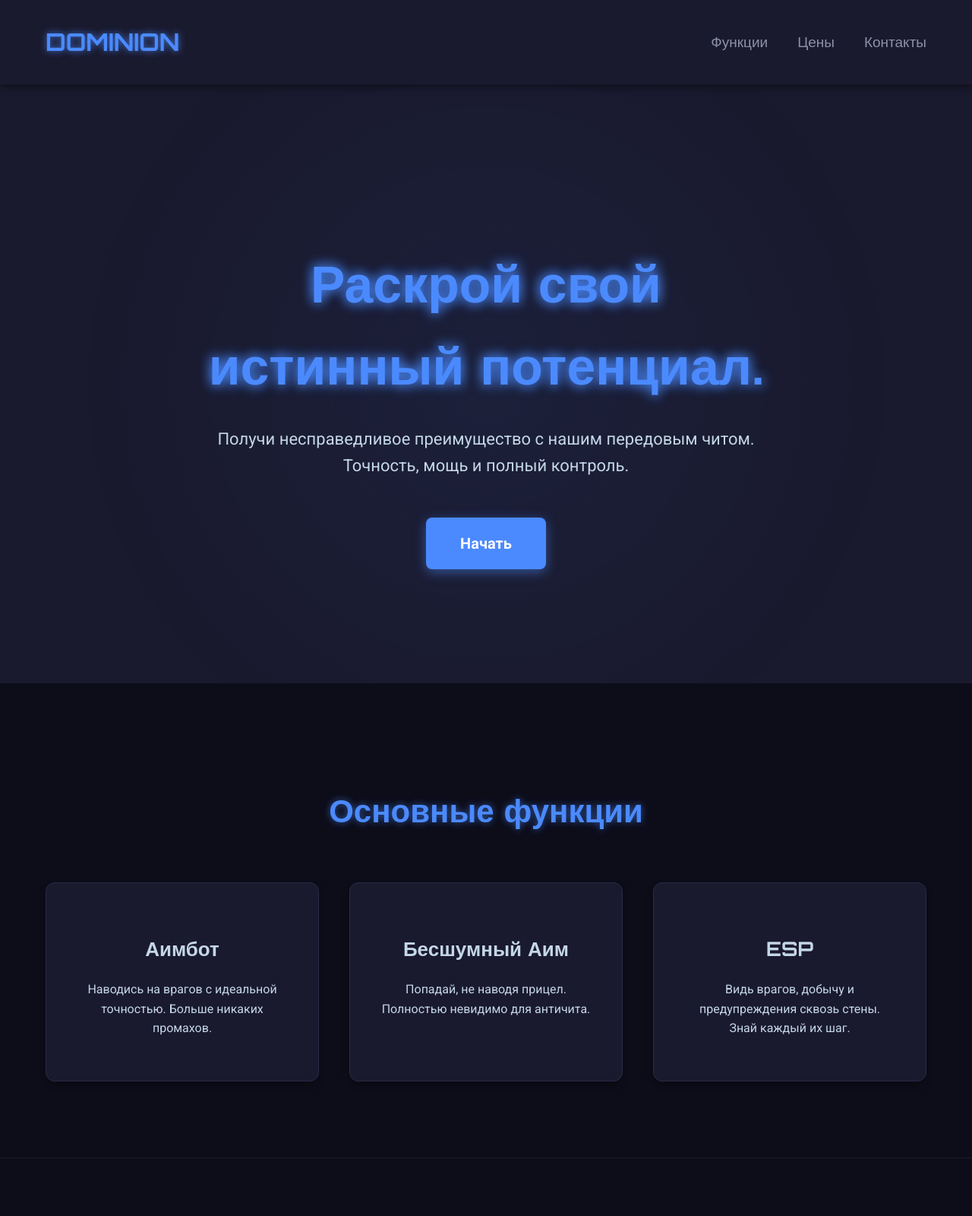
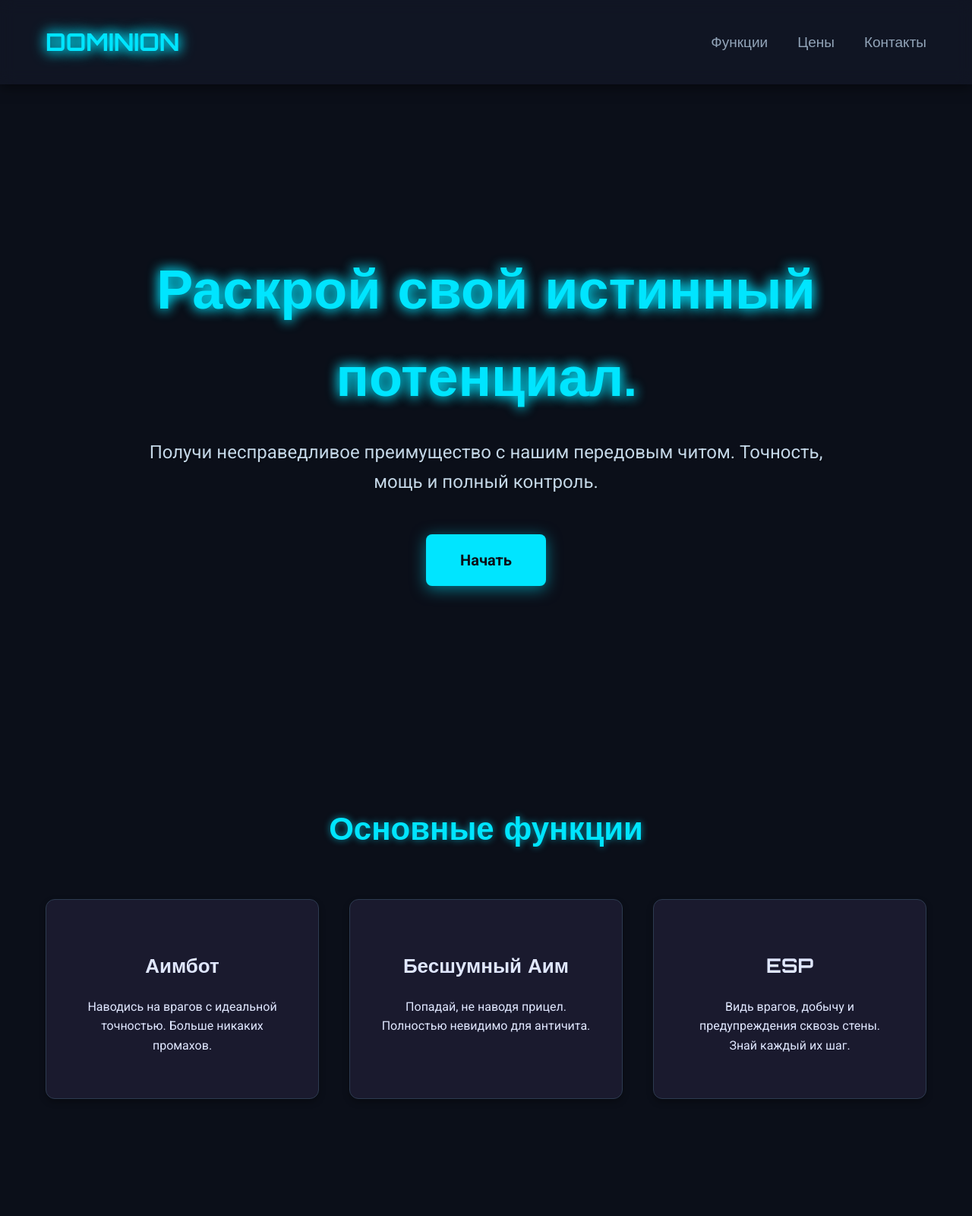
Before and after one commit to 1jxx/1jxx.github.io, a plain HTML site: page index.html in a window 1280 px wide. Shown: the top 1600 px of the page at 76% size. Drawn offline with Linux system fonts and the light colour scheme.

Commit message:
Update styles.css

```diff
--- a/styles.css
+++ b/styles.css
@@ -2,8 +2,8 @@
 
 body {
     font-family: 'Roboto', sans-serif;
-    background-color: #0d0d1a; /* Очень темный синий */
-    color: #c4d7e7; /* Светло-голубой текст */
+    background-color: #0b0f19;
+    color: #e0e7ff;
     margin: 0;
     padding: 0;
     line-height: 1.6;
@@ -15,129 +15,119 @@ body {
     justify-content: space-between;
     align-items: center;
     padding: 30px 60px;
-    background-color: #1a1a2e; /* Темный синий */
-    box-shadow: 0 4px 10px rgba(0, 0, 0, 0.4);
+    background-color: rgba(18, 23, 38, 0.8);
+    backdrop-filter: blur(10px);
+    box-shadow: 0 4px 15px rgba(0, 0, 0, 0.5);
     position: sticky;
     top: 0;
     z-index: 1000;
 }
 
 .logo {
-    font-family: 'Orbitron', sans-serif; /* Футуристичный шрифт */
+    font-family: 'Orbitron', sans-serif;
     font-size: 32px;
     font-weight: 700;
-    color: #4b8afe; /* Ярко-синий */
-    text-shadow: 0 0 10px rgba(75, 138, 254, 0.8);
+    color: #00e5ff;
+    text-shadow: 0 0 15px #00e5ff, 0 0 20px #00e5ff;
 }
 
 .nav-link {
     font-family: 'Orbitron', sans-serif;
-    color: #8c92a6; /* Серый */
+    color: #92a4b8;
     text-decoration: none;
     margin-left: 35px;
     font-size: 19px;
-    transition: color 0.3s ease-in-out;
+    transition: color 0.3s ease-in-out, text-shadow 0.3s ease-in-out;
 }
 
 .nav-link:hover {
-    color: #4b8afe;
-    text-shadow: 0 0 5px #4b8afe;
+    color: #00e5ff;
+    text-shadow: 0 0 5px #00e5ff;
 }
 
 .hero {
     display: flex;
+    flex-direction: column;
     justify-content: center;
     align-items: center;
     padding: 150px 60px;
-    background: #1a1a2e;
+    background: #0b0f19;
     text-align: center;
-    color: #e0f0ff;
+    color: #e0e7ff;
     position: relative;
     overflow: hidden;
-    animation: fadeIn 2s ease-in-out;
 }
 
-.hero::before {
-    content: '';
+.particles-js {
     position: absolute;
     top: 0;
     left: 0;
     width: 100%;
     height: 100%;
-    background: radial-gradient(circle, rgba(75, 138, 254, 0.1) 0%, rgba(26, 26, 46, 0) 70%);
-    animation: hero-pulse 8s infinite;
-}
-
-@keyframes hero-pulse {
-    0% { transform: scale(1); opacity: 0.5; }
-    50% { transform: scale(1.1); opacity: 0.7; }
-    100% { transform: scale(1); opacity: 0.5; }
-}
-
-@keyframes fadeIn {
-    from { opacity: 0; transform: translateY(20px); }
-    to { opacity: 1; transform: translateY(0); }
+    z-index: 1;
 }
 
 .hero-text {
-    max-width: 800px;
-    z-index: 10;
+    max-width: 900px;
+    z-index: 2;
+    position: relative;
 }
 
 .hero-text h1 {
     font-family: 'Orbitron', sans-serif;
-    font-size: 68px;
+    font-size: 72px;
     margin-bottom: 25px;
-    color: #4b8afe;
-    text-shadow: 0 0 15px rgba(75, 138, 254, 0.9);
+    color: #00e5ff;
+    text-shadow: 0 0 20px #00e5ff, 0 0 30px #00e5ff;
     animation: textGlow 3s infinite alternate;
 }
 
 .hero-text p {
-    font-size: 22px;
+    font-size: 24px;
     margin-bottom: 50px;
     color: #c4d7e7;
+    text-shadow: 1px 1px 2px rgba(0, 0, 0, 0.5);
 }
 
 @keyframes textGlow {
-    from { text-shadow: 0 0 10px #4b8afe; }
-    to { text-shadow: 0 0 20px #4b8afe, 0 0 30px #4b8afe; }
+    from { text-shadow: 0 0 10px #00e5ff; }
+    to { text-shadow: 0 0 20px #00e5ff, 0 0 30px #00e5ff; }
 }
 
 .btn {
     display: inline-block;
     padding: 18px 45px;
-    background-color: #4b8afe;
-    color: #fff;
+    background-color: #00e5ff;
+    color: #0b0f19;
     text-decoration: none;
     border-radius: 8px;
     font-weight: bold;
     font-size: 20px;
-    transition: background-color 0.3s ease, transform 0.2s ease;
-    box-shadow: 0 4px 15px rgba(75, 138, 254, 0.5);
+    transition: background-color 0.3s ease, transform 0.2s ease, box-shadow 0.3s ease;
+    box-shadow: 0 4px 20px rgba(0, 229, 255, 0.5);
     border: none;
     cursor: pointer;
 }
 
 .btn:hover {
-    background-color: #3b74d4;
+    background-color: #00c7e5;
     transform: translateY(-3px);
-    box-shadow: 0 6px 20px rgba(75, 138, 254, 0.7);
+    box-shadow: 0 6px 25px rgba(0, 229, 255, 0.7);
 }
 
 .section {
     padding: 100px 60px;
     text-align: center;
-    background-color: #0d0d1a;
-    border-bottom: 1px solid #1a1a2e;
+    background-color: #0b0f19;
+    position: relative;
 }
 
 .section h2 {
     font-family: 'Orbitron', sans-serif;
     font-size: 42px;
     margin-bottom: 60px;
-    color: #4b8afe;
-    text-shadow: 0 0 10px rgba(75, 138, 254, 0.6);
+    color: #00e5ff;
+    text-shadow: 0 0 10px rgba(0, 229, 255, 0.6);
 }
 
 .features-grid, .pricing-grid {
@@ -150,20 +140,21 @@ body {
     background-color: #1a1a2e;
     padding: 40px;
     border-radius: 12px;
-    border: 1px solid #2a2a47;
-    transition: transform 0.3s ease, box-shadow 0.3s ease;
+    border: 1px solid #2d3b50;
+    transition: transform 0.3s ease, box-shadow 0.3s ease, border-color 0.3s ease;
     box-shadow: 0 4px 8px rgba(0, 0, 0, 0.3);
 }
 
 .feature-item:hover, .pricing-card:hover {
     transform: translateY(-8px);
-    box-shadow: 0 8px 16px rgba(0, 0, 0, 0.4), 0 0 15px rgba(75, 138, 254, 0.5);
+    border-color: #00e5ff;
+    box-shadow: 0 8px 16px rgba(0, 0, 0, 0.4), 0 0 15px rgba(0, 229, 255, 0.5);
 }
 
 .feature-item h3, .pricing-card h3 {
     font-family: 'Orbitron', sans-serif;
     font-size: 26px;
-    color: #c4d7e7;
+    color: #e0e7ff;
     margin-bottom: 20px;
 }
 
@@ -171,14 +162,14 @@ body {
     font-family: 'Orbitron', sans-serif;
     font-size: 48px;
     font-weight: 700;
-    color: #4b8afe;
+    color: #00e5ff;
     margin: 30px 0;
-    text-shadow: 0 0 10px rgba(75, 138, 254, 0.7);
+    text-shadow: 0 0 10px rgba(0, 229, 255, 0.7);
 }
 
 .btn-buy, .btn-discord {
-    background-color: #4b8afe;
-    color: #fff;
+    background-color: #00e5ff;
+    color: #0b0f19;
     padding: 15px 35px;
     font-size: 18px;
     border-radius: 8px;
@@ -187,23 +178,24 @@ body {
 }
 
 .btn-buy:hover, .btn-discord:hover {
-    background-color: #3b74d4;
+    background-color: #00c7e5;
     transform: translateY(-3px);
 }
 
 .btn-discord {
-    background-color: #7289da;
+    background-color: #5865f2;
+    color: #ffffff;
 }
 
 .btn-discord:hover {
-    background-color: #5865f2;
+    background-color: #434dce;
 }
 
 .footer {
     text-align: center;
     padding: 30px 0;
     background-color: #1a1a2e;
-    border-top: 1px solid #2a2a47;
-    color: #8c92a6;
+    border-top: 1px solid #2d3b50;
+    color: #92a4b8;
     font-size: 16px;
 }
```
